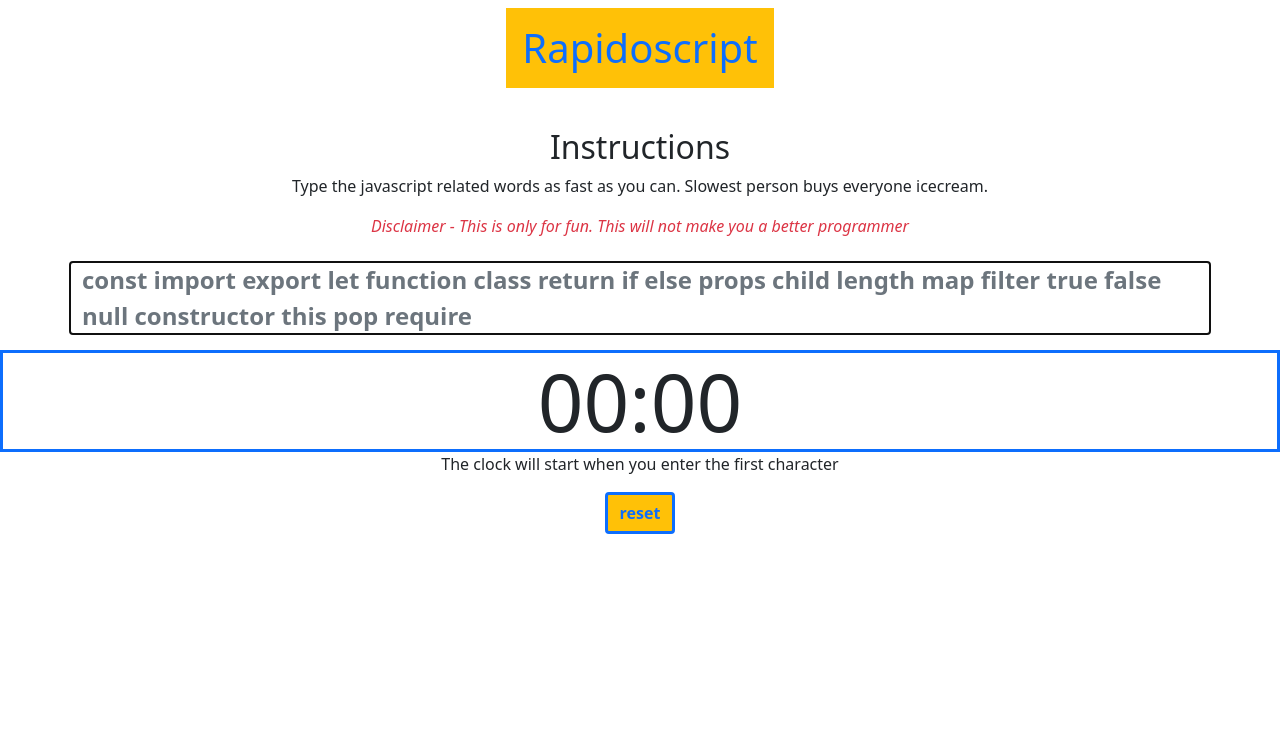
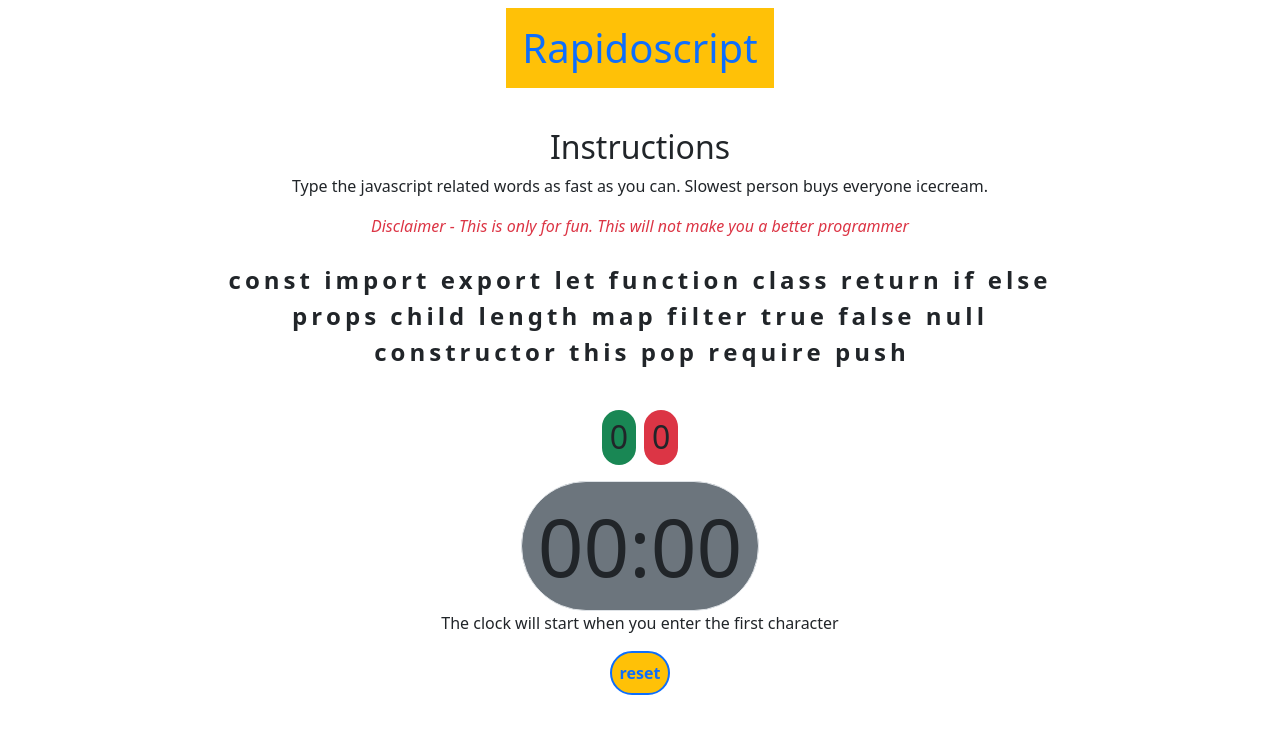
Before and after one commit to vinnypee88/rapidoscript, a Next.js app: page / in a window 1280 px wide. Shown: the top 734 px of the page. Built offline with nearby package versions, Linux system fonts and the light colour scheme.

Commit message:
first draft of a working typing game with a results modal.

```diff
--- a/components/Game.js
+++ b/components/Game.js
@@ -3,51 +3,83 @@ import { WordsContext } from "../context/WordsContext";
 import { TimeContext } from "../context/TimeContext";
 import StopClock from "./StopClock";
 import styles from "../styles/game.module.css";
+import ResultsModal from "./ResultsModal";
+import ScoreCard from "./ScoreCard";
 
 const Game = () => {
-  const { wordsColor, updateColor, setWordsColor, textObjectsArray } =
+  const { charsColor, updateColor, setCharsColor, charsObjectsArray } =
     useContext(WordsContext);
   const { time, start, stop, reset } = useContext(TimeContext);
 
   const [index, setIndex] = useState(0);
+  const [correct, setCorrect] = useState(0);
+  const [incorrect, setIncorrect] = useState(0);
 
   const page = createRef();
+  const resultModal = createRef();
   useEffect(() => {
     page.current.focus();
   }, []);
 
   const typed = (e) => {
-    if (index < wordsColor.length) {
-      if (e.key === wordsColor[index].letter) {
-        updateColor("text-success", index);
+    if (index < charsColor.length) {
+      if (e.key === charsColor[index].letter) {
+        updateColor("bg-success", index);
         setIndex(index + 1);
+      } else if (e.key == "Backspace") {
+        if (index > 0) {
+          //logic for backspace
+          updateColor("bg-none", index - 1);
+          setIndex(index - 1);
+        }
+        if (index === 0) {
+          updateColor("bg-none", index);
+        }
       } else {
-        updateColor("text-danger", index);
+        updateColor("bg-danger", index);
         setIndex(index + 1);
       }
       check();
+      let right = 0;
+      let wrong = 0;
+      charsColor.forEach((element) => {
+        if (element.color === "bg-success") {
+          right++;
+        } else if (element.color === "bg-danger") {
+          wrong++;
+        }
+      });
+      setCorrect(right);
+      setIncorrect(wrong);
     }
   };
 
   const check = () => {
-    if (index === wordsColor.length - 1) {
+    if (index === charsColor.length - 1) {
       stop();
+      resultModal.current.click();
     }
     start();
   };
 
   const restart = () => {
     reset();
-    setWordsColor(textObjectsArray);
+    setCharsColor(charsObjectsArray);
     setIndex(0);
+    setCorrect(0);
+    setIncorrect(0);
     page.current.focus();
   };
 
   return (
-    <>
-      <div ref={page} onKeyPress={typed} tabIndex="0" className="container">
-        <p id={styles.paragraph} className="fs-4 fw-bold">
-          {wordsColor.map((letter, index) => {
+    <div ref={page} onKeyDown={typed} tabIndex="0" id={styles.game}>
+      {/* Text display */}
+      <div
+        id={styles.tilesContainer}
+        className="text-center container col-lg-8 my-4 border-0"
+      >
+        <p id={styles.paragraph} className=" fs-4 fw-bold">
+          {charsColor.map((letter, index) => {
             return (
               <span key={index} className={letter.color}>
                 {letter.letter}
@@ -55,17 +87,31 @@ const Game = () => {
             );
           })}
         </p>
-      </div>
+      </div>{" "}
+      <ScoreCard correct={correct} incorrect={incorrect} restart={restart} />
       <StopClock />
+      {/* Reset Button */}
       <div className="d-flex justify-content-center">
-        <button
-          class="btn btn-warning border border-3 border-primary fw-bold text-primary"
+        <div
+          className="rounded-pill border border-2 border-primary fw-bold text-primary bg-warning p-2"
           onClick={restart}
         >
           reset
-        </button>
+        </div>
       </div>
-    </>
+      <ResultsModal
+        time={time}
+        correct={correct}
+        incorrect={incorrect}
+        restart={restart}
+      />
+      {/* modal button */}
+      <p
+        ref={resultModal}
+        data-bs-toggle="modal"
+        data-bs-target="#staticBackdrop"
+      ></p>
+    </div>
   );
 };
 
--- /dev/null
+++ b/components/ResultsModal.js
@@ -0,0 +1,62 @@
+import { useEffect } from "react";
+
+const ResultsModal = ({ correct, incorrect, time, restart }) => {
+  let seconds = time.s;
+  let minutes = time.m;
+  if (time.s + incorrect > 59) {
+    minutes = minutes + 1;
+    seconds = time.s + incorrect - 60;
+  } else {
+    seconds += incorrect;
+  }
+  return (
+    <>
+      <div
+        className="modal fade"
+        id="staticBackdrop"
+        data-bs-backdrop="static"
+        data-bs-keyboard="false"
+        tabIndex="-1"
+        aria-labelledby="staticBackdropLabel"
+        aria-hidden="true"
+      >
+        <div className="modal-dialog">
+          <div className="modal-content">
+            <div className="modal-body">
+              <div className="d-flex flex-column text-center">
+                <h3>Your Score</h3>
+                <div className="">Your time</div>
+                <div className="display-6">
+                  {time.m > 9 ? time.m : "0" + time.m}:
+                  {time.s > 9 ? time.s : "0" + time.s}:
+                  {time.ms > 9 ? time.ms : "0" + time.ms}
+                </div>
+                <div className="">
+                  Penalty: {incorrect} seconds for {incorrect} mistakes
+                </div>
+                <div>Final Score</div>
+                <div className="display-1">
+                  {minutes > 9 ? minutes : "0" + minutes}:
+                  {seconds > 9 ? seconds : "0" + seconds}:
+                  {time.ms > 9 ? time.ms : "0" + time.ms}
+                </div>
+              </div>
+            </div>
+            <div className="modal-footer">
+              <button
+                type="button"
+                className="btn btn-secondary"
+                data-bs-dismiss="modal"
+                onClick={restart}
+              >
+                Close
+              </button>
+            </div>
+          </div>
+        </div>
+      </div>
+    </>
+  );
+};
+
+export default ResultsModal;
--- /dev/null
+++ b/components/ScoreCard.js
@@ -0,0 +1,14 @@
+const ScoreCard = ({ correct, incorrect, restart }) => {
+  return (
+    <>
+      <div className="d-flex flex-row justify-content-center align-items-center">
+        <div className="d-flex flex-row m-3">
+          <h2 className="bg-success mb-0 mx-1 p-2 rounded-pill">{correct}</h2>
+          <h2 className="bg-danger mb-0 mx-1 p-2 rounded-pill">{incorrect}</h2>
+        </div>
+      </div>
+    </>
+  );
+};
+
+export default ScoreCard;
--- a/components/StopClock.js
+++ b/components/StopClock.js
@@ -6,12 +6,10 @@ const StopClock = () => {
 
   return (
     <>
-      <div className="justify-content-center">
-        <div className=" border border-3 border-primary">
-          <div className="display-1 text-center">
-            <span id="minutes">{time.m >= 10 ? time.m : "0" + time.m}</span>:
-            <span id="seconds">{time.s >= 10 ? time.s : "0" + time.s}</span>
-          </div>
+      <div className="d-flex justify-content-center">
+        <div className="display-1 text-center bg-secondary p-3 border rounded-pill">
+          <span id="minutes">{time.m >= 10 ? time.m : "0" + time.m}</span>:
+          <span id="seconds">{time.s >= 10 ? time.s : "0" + time.s}</span>
         </div>
       </div>{" "}
       <p className="text-center">
--- a/context/TimeContext.js
+++ b/context/TimeContext.js
@@ -3,32 +3,37 @@ import { createContext, useEffect, useState } from "react";
 export const TimeContext = createContext();
 
 const TimeContextProvider = (props) => {
-  const [time, setTime] = useState({ s: 0, m: 0 });
+  const [time, setTime] = useState({ s: 0, m: 0, ms: 0 });
+
   const [interv, setInterv] = useState();
   const [status, setStatus] = useState(0);
   // zero 0, started ===1, stopped===2
 
   const start = () => {
     // Avoid multiple starts if start button is pressed repeatedly
-    //could also disable the button too
     if (status === 1) {
       return;
     }
-    setInterv(setInterval(run, 1000));
+    setInterv(setInterval(run, 10));
     setStatus(1);
   };
 
   let updatedS = time.s;
   let updatedM = time.m;
+  let updatedMs = time.ms;
 
   const run = () => {
-    updatedS++;
+    // updatedS++;
     if (updatedS === 60) {
       updatedM++;
       updatedS = 0;
     }
-
-    return setTime({ s: updatedS, m: updatedM });
+    if (updatedMs === 100) {
+      updatedS++;
+      updatedMs = 0;
+    }
+    updatedMs++;
+    return setTime({ s: updatedS, m: updatedM, ms: updatedMs });
   };
 
   const stop = () => {
@@ -39,7 +44,7 @@ const TimeContextProvider = (props) => {
   const reset = () => {
     clearInterval(interv);
     setStatus(0);
-    setTime({ s: 0, m: 0 });
+    setTime({ s: 0, m: 0, ms: 0 });
   };
 
   return (
--- a/context/WordsContext.js
+++ b/context/WordsContext.js
@@ -4,29 +4,30 @@ export const WordsContext = createContext();
 
 const WordsContextProvider = (props) => {
   const text =
-    "const import export let function class return if else props child length map filter true false null constructor this pop require";
-  const otherText =
-    "array children parent round ceiling floor setTimeout prototype string int var float object new slice splice push shift substring replace toUpperCase toLowerCase trim indexOf lastIndexOf includes require json Date";
-  const textArray = text.split("");
-  let textObjectsArray = textArray.map((letter) => {
-    return { letter: letter, color: "text-secondary" };
+    "const import export let function class return if else props child length map filter true false null constructor this pop require push";
+  // const otherText =
+  //   "array children parent round ceiling floor setTimeout prototype string int var float object new slice splice push shift substring replace toUpperCase toLowerCase trim indexOf lastIndexOf includes require json Date";
+  const charArray = text.split("");
+  let charsObjectsArray = charArray.map((letter) => {
+    return { letter: letter, color: "bg-none" };
+    2;
   });
-  const [wordsColor, setWordsColor] = useState(textObjectsArray);
+  const [charsColor, setCharsColor] = useState(charsObjectsArray);
 
   const updateColor = (color, indexMain) => {
-    setWordsColor(
-      wordsColor.filter((word, index) => {
+    setCharsColor(
+      charsColor.filter((letter, index) => {
         if (indexMain === index) {
-          word.color = color;
+          letter.color = color;
         }
-        return word;
+        return letter;
       })
     );
   };
 
   return (
     <WordsContext.Provider
-      value={{ wordsColor, updateColor, setWordsColor, textObjectsArray }}
+      value={{ charsColor, updateColor, setCharsColor, charsObjectsArray }}
     >
       {props.children}
     </WordsContext.Provider>
--- a/pages/_app.js
+++ b/pages/_app.js
@@ -1,8 +1,12 @@
 import WordsContextProvider from "../context/WordsContext";
 import "../styles/globals.css";
 import TimeContextProvider from "../context/TimeContext";
+import { useEffect } from "react";
 
 function MyApp({ Component, pageProps }) {
+  useEffect(() => {
+    import("../node_modules/bootstrap/dist/js/bootstrap.min.js");
+  }, []);
   return (
     <WordsContextProvider>
       <TimeContextProvider>
--- a/styles/game.module.css
+++ b/styles/game.module.css
@@ -1,3 +1,16 @@
+/* This makes sure the letters break at the spaces and doesnt break words */
 #paragraph {
   white-space: normal;
 }
+
+/* Styling for each letter */
+#paragraph span {
+  padding: 0px 1px;
+  margin: 0px 1px;
+  border-radius: 20%;
+}
+
+/* removes border on .focus() */
+#game:focus {
+  outline: none !important;
+}
```
